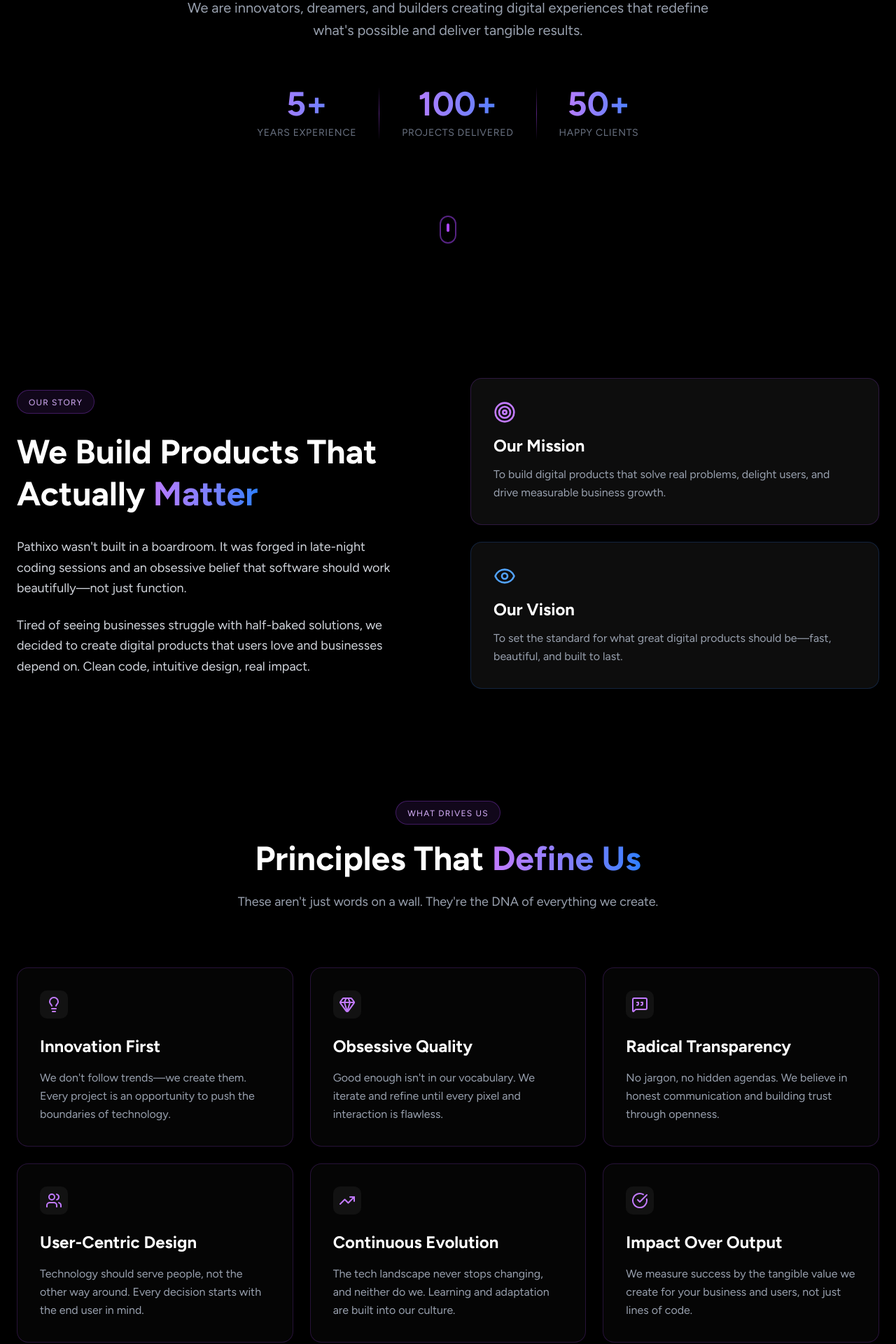
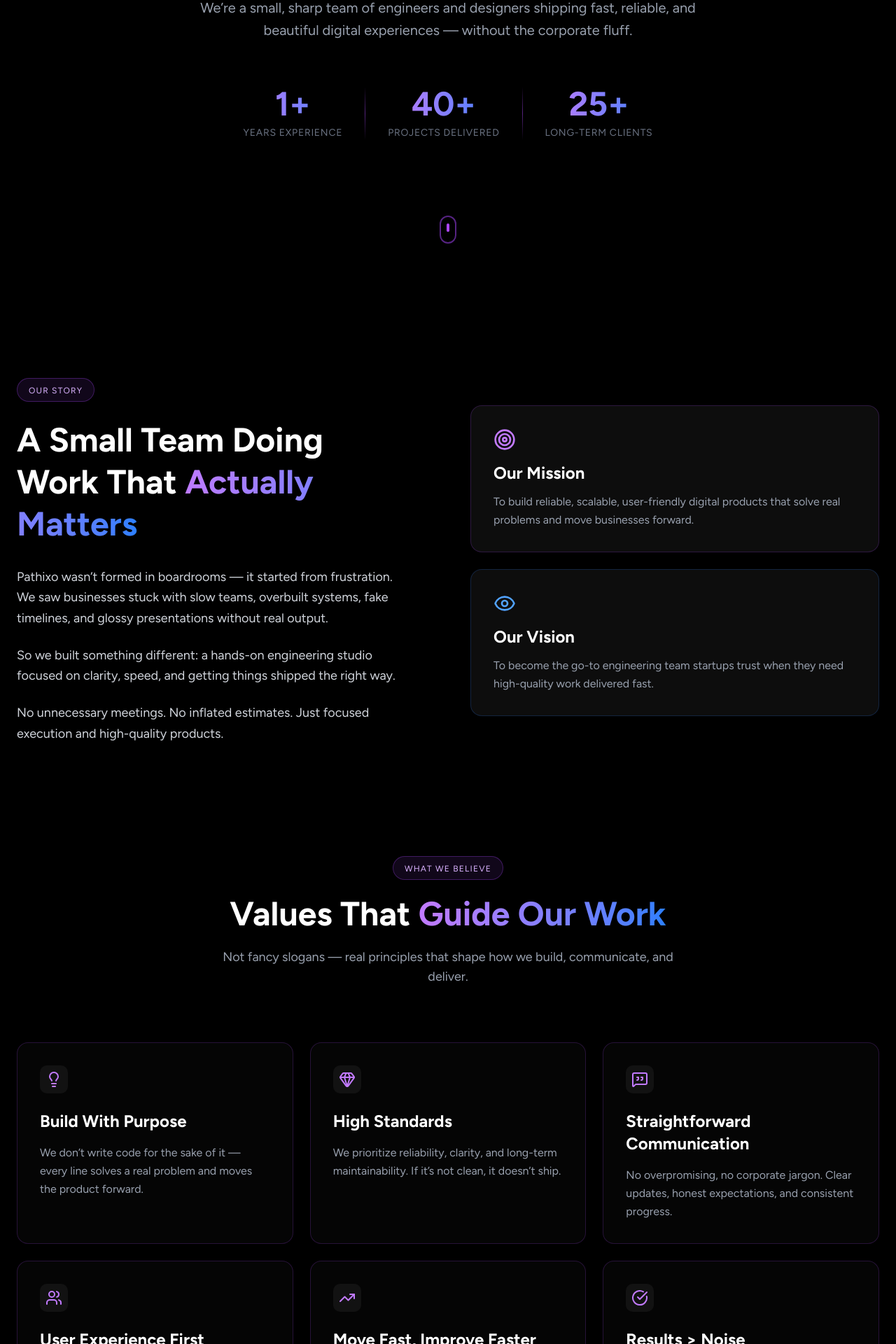
Before and after one commit to roshancodespace/pathixo.com, a Next.js app: page /about in a window 1280 px wide. Shown: the part 420-2340 px from the top of the page at 70% size. Built offline with nearby package versions, Linux system fonts and the light colour scheme.

Commit message:
few changes

```diff
--- a/src/app/about/page.tsx
+++ b/src/app/about/page.tsx
@@ -45,36 +45,36 @@
     category: string;
 }
 
-// --- Data with Icons ---
+// --- REALISTIC STARTUP CONTENT ---
 const CORE_VALUES = [
     {
-        title: "Innovation First",
-        description: "We don't follow trends—we create them. Every project is an opportunity to push the boundaries of technology.",
+        title: "Build With Purpose",
+        description: "We don’t write code for the sake of it — every line solves a real problem and moves the product forward.",
         icon: <Lightbulb className="w-6 h-6" />,
     },
     {
-        title: "Obsessive Quality",
-        description: "Good enough isn't in our vocabulary. We iterate and refine until every pixel and interaction is flawless.",
+        title: "High Standards",
+        description: "We prioritize reliability, clarity, and long-term maintainability. If it’s not clean, it doesn’t ship.",
         icon: <Gem className="w-6 h-6" />,
     },
     {
-        title: "Radical Transparency",
-        description: "No jargon, no hidden agendas. We believe in honest communication and building trust through openness.",
+        title: "Straightforward Communication",
+        description: "No overpromising, no corporate jargon. Clear updates, honest expectations, and consistent progress.",
         icon: <MessageSquareQuote className="w-6 h-6" />,
     },
     {
-        title: "User-Centric Design",
-        description: "Technology should serve people, not the other way around. Every decision starts with the end user in mind.",
+        title: "User Experience First",
+        description: "Good design disappears. We create products that feel intuitive, friendly, and enjoyable to use.",
         icon: <Users className="w-6 h-6" />,
     },
     {
-        title: "Continuous Evolution",
-        description: "The tech landscape never stops changing, and neither do we. Learning and adaptation are built into our culture.",
+        title: "Move Fast, Improve Faster",
+        description: "We iterate quickly, test constantly, and adapt based on what actually works — not assumptions.",
         icon: <TrendingUp className="w-6 h-6" />,
     },
     {
-        title: "Impact Over Output",
-        description: "We measure success by the tangible value we create for your business and users, not just lines of code.",
+        title: "Results > Noise",
+        description: "We focus on meaningful output: stable builds, smooth deployments, and real business outcomes.",
         icon: <CheckCircle className="w-6 h-6" />,
     },
 ];
@@ -107,21 +107,21 @@
                     <div className="relative max-w-7xl mx-auto px-6 text-center">
                         <Pill>Who We Are</Pill>
                         <h1 className="text-5xl md:text-7xl font-bold mb-8">
-                            Building The
+                            Building Digital Products With
                             <br />
                             <span className="text-transparent bg-clip-text bg-gradient-to-r from-purple-400 via-pink-500 to-blue-500 animate-gradient">
-                                Future of Digital
+                                Precision & Purpose
                             </span>
                         </h1>
                         <p className="text-lg md:text-xl text-gray-400 max-w-3xl mx-auto leading-relaxed">
-                            We are innovators, dreamers, and builders creating digital experiences that redefine what's possible and deliver tangible results.
+                            We’re a small, sharp team of engineers and designers shipping fast, reliable, and beautiful digital experiences — without the corporate fluff.
                         </p>
                         <div className="mt-16 flex justify-center items-stretch gap-8">
-                            <Stat value="5+" label="Years Experience" />
+                            <Stat value="1+" label="Years Experience" />
                             <div className="w-px bg-gradient-to-b from-transparent via-purple-500/50 to-transparent"></div>
-                            <Stat value="100+" label="Projects Delivered" />
+                            <Stat value="40+" label="Projects Delivered" />
                             <div className="w-px bg-gradient-to-b from-transparent via-purple-500/50 to-transparent"></div>
-                            <Stat value="50+" label="Happy Clients" />
+                            <Stat value="25+" label="Long-Term Clients" />
                         </div>
                     </div>
 
@@ -144,24 +144,25 @@
                             <div className="lg:pr-8">
                                 <Pill>Our Story</Pill>
                                 <h2 className="text-4xl md:text-5xl font-bold mb-8 leading-tight">
-                                    We Build Products That Actually
-                                    <span className="text-transparent bg-clip-text bg-gradient-to-r from-purple-400 to-blue-500"> Matter</span>
+                                    A Small Team Doing Work That
+                                    <span className="text-transparent bg-clip-text bg-gradient-to-r from-purple-400 to-blue-500"> Actually Matters</span>
                                 </h2>
                                 <div className="space-y-6 text-lg text-gray-300 leading-relaxed">
-                                    <p>Pathixo wasn't built in a boardroom. It was forged in late-night coding sessions and an obsessive belief that software should work beautifully—not just function.</p>
-                                    <p>Tired of seeing businesses struggle with half-baked solutions, we decided to create digital products that users love and businesses depend on. Clean code, intuitive design, real impact.</p>
+                                    <p>Pathixo wasn’t formed in boardrooms — it started from frustration. We saw businesses stuck with slow teams, overbuilt systems, fake timelines, and glossy presentations without real output.</p>
+                                    <p>So we built something different: a hands-on engineering studio focused on clarity, speed, and getting things shipped the right way.</p>
+                                    <p>No unnecessary meetings. No inflated estimates. Just focused execution and high-quality products.</p>
                                 </div>
                             </div>
                             <div className="space-y-6">
                                 <InfoCard
                                     icon={<Target className="w-8 h-8 text-purple-400" />}
                                     title="Our Mission"
-                                    description="To build digital products that solve real problems, delight users, and drive measurable business growth."
+                                    description="To build reliable, scalable, user-friendly digital products that solve real problems and move businesses forward."
                                 />
                                 <InfoCard
                                     icon={<Eye className="w-8 h-8 text-blue-400" />}
                                     title="Our Vision"
-                                    description="To set the standard for what great digital products should be—fast, beautiful, and built to last."
+                                    description="To become the go-to engineering team startups trust when they need high-quality work delivered fast."
                                     borderColor="border-blue-500/20 hover:border-blue-500/40"
                                 />
                             </div>
@@ -171,11 +172,13 @@
                     {/* Values Section */}
                     <section className="max-w-7xl mx-auto px-6">
                         <div className="text-center mb-20">
-                            <Pill>What Drives Us</Pill>
+                            <Pill>What We Believe</Pill>
                             <h2 className="text-4xl md:text-5xl font-bold mb-6">
-                                Principles That <span className="text-transparent bg-clip-text bg-gradient-to-r from-purple-400 to-blue-500">Define Us</span>
+                                Values That <span className="text-transparent bg-clip-text bg-gradient-to-r from-purple-400 to-blue-500">Guide Our Work</span>
                             </h2>
-                            <p className="text-lg text-gray-400 max-w-2xl mx-auto">These aren't just words on a wall. They're the DNA of everything we create.</p>
+                            <p className="text-lg text-gray-400 max-w-2xl mx-auto">
+                                Not fancy slogans — real principles that shape how we build, communicate, and deliver.
+                            </p>
                         </div>
                         <div className="grid md:grid-cols-2 lg:grid-cols-3 gap-6">
                             {CORE_VALUES.map((value) => (
@@ -189,7 +192,7 @@
                         <div className="text-center mb-20">
                             <Pill>Technology</Pill>
                             <h2 className="text-4xl md:text-5xl font-bold mb-6">
-                                Powered By <span className="text-transparent bg-clip-text bg-gradient-to-r from-purple-400 to-blue-500">Cutting-Edge Tech</span>
+                                Tools That Help Us Build <span className="text-transparent bg-clip-text bg-gradient-to-r from-purple-400 to-blue-500">Better & Faster</span>
                             </h2>
                         </div>
                         <div className="grid grid-cols-2 md:grid-cols-4 gap-4 md:gap-6">
@@ -207,9 +210,11 @@
                                 <h2 className="text-4xl md:text-5xl font-bold mb-6">
                                     Let's Build Something
                                     <br />
-                                    <span className="text-transparent bg-clip-text bg-gradient-to-r from-purple-400 to-blue-500">Extraordinary</span>
+                                    <span className="text-transparent bg-clip-text bg-gradient-to-r from-purple-400 to-blue-500">Real & Impactful</span>
                                 </h2>
-                                <p className="text-lg text-gray-300 mb-12 max-w-2xl mx-auto">Ready to transform your vision into reality? Let's start a conversation.</p>
+                                <p className="text-lg text-gray-300 mb-12 max-w-2xl mx-auto">
+                                    If you want clean engineering, honest communication, and a team that actually delivers — we’re ready.
+                                </p>
                                 <div className="flex flex-col sm:flex-row gap-4 justify-center">
                                     <button
                                         onClick={() => setIsModalOpen(true)}
--- a/src/components/testimonials.tsx
+++ b/src/components/testimonials.tsx
@@ -8,46 +8,47 @@
 
 export const testimonials = [
     {
-        name: "Sarah Johnson",
-        position: "CTO, FinTech Solutions",
-        headline: "“A reliable partner for scaling our cloud infrastructure.”",
+        name: "Rohan Mehta",
+        position: "CTO, CredHash Technologies (Bengaluru)",
+        headline: "“Helped us streamline our cloud costs and improve reliability.”",
         subheadline:
-            "Pathixo helped us modernize and optimize our cloud setup with zero hassle. The team is proactive, skilled, and always delivers on time.",
-        avatar: "https://i.pravatar.cc/150?img=1",
+            "Pathixo assisted us in re-architecting our microservices and reducing deployment friction. Our infra downtime dropped significantly.",
+        avatar: "https://api.dicebear.com/7.x/notionists/svg?seed=rohan",
     },
     {
-        name: "David Lee",
-        position: "Founder, EduNext",
-        headline: "“Outstanding mobile app development.”",
+        name: "Aishwarya Nair",
+        position: "Co-Founder, Lurnify EdTech (Kochi)",
+        headline: "“Clean UI, smooth performance — exactly what we needed.”",
         subheadline:
-            "We trusted Pathixo with our app idea and the results were beyond expectations. The UI/UX is clean and performance is flawless.",
-        avatar: "https://i.pravatar.cc/150?img=2",
+            "We collaborated with Pathixo for our learning app. Their team delivered fast, communicated clearly, and built with scalability in mind.",
+        avatar: "https://api.dicebear.com/7.x/notionists/svg?seed=aishwarya",
     },
     {
-        name: "Ananya Sharma",
-        position: "Project Manager, HealthSphere",
-        headline: "“Seamless and secure cloud migration.”",
+        name: "Vikram Deshpande",
+        position: "Product Lead, MediRoute Health (Pune)",
+        headline: "“Cloud migration done without disrupting our customers.”",
         subheadline:
-            "Pathixo’s support team handled everything with care. We moved our systems to a secure cloud environment with zero downtime.",
-        avatar: "https://i.pravatar.cc/150?img=3",
+            "Our legacy backend was a mess, but Pathixo handled the migration with zero downtime and excellent documentation.",
+        avatar: "https://api.dicebear.com/7.x/notionists/svg?seed=vikram",
     },
     {
-        name: "James Carter",
-        position: "CEO, RetailPro",
-        headline: "“Custom software that gave us a competitive edge.”",
+        name: "Sanya Kapoor",
+        position: "CEO, UrbanKart Retail Solutions (Delhi)",
+        headline: "“Custom tools that actually improved our daily operations.”",
         subheadline:
-            "Pathixo took the time to understand our business challenges and delivered tailor-made software that boosted our operations.",
-        avatar: "https://i.pravatar.cc/150?img=4",
+            "The software Pathixo built for us cut manual work by nearly 40%. The team truly understood our retail workflow.",
+        avatar: "https://api.dicebear.com/7.x/notionists/svg?seed=sanya",
     },
     {
-        name: "Maria Lopez",
-        position: "Operations Head, TravelEase",
-        headline: "“Exceeded expectations from consultation to delivery.”",
+        name: "Arjun Bhat",
+        position: "Operations Manager, TripSutra Travel Tech (Hyderabad)",
+        headline: "“Reliable team — smooth communication and timely delivery.”",
         subheadline:
-            "Pathixo proved to be reliable, transparent, and highly skilled throughout the entire project lifecycle.",
-        avatar: "https://i.pravatar.cc/150?img=5",
+            "From planning to delivery, everything was transparent. Pathixo exceeded expectations given our tight timeline.",
+        avatar: "https://api.dicebear.com/7.x/notionists/svg?seed=arjun",
     },
 ];
+
 
 
 const Testimonials = () => {
```
